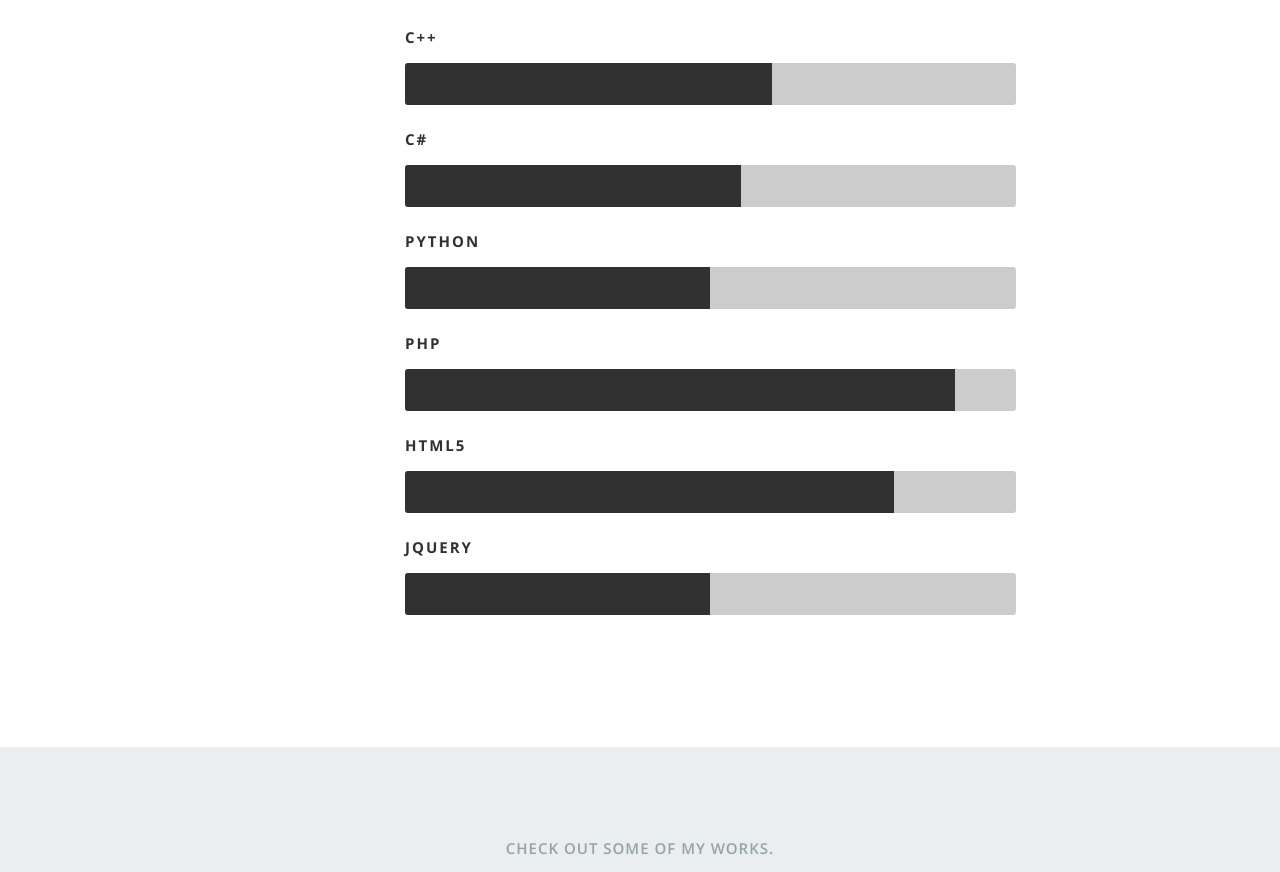
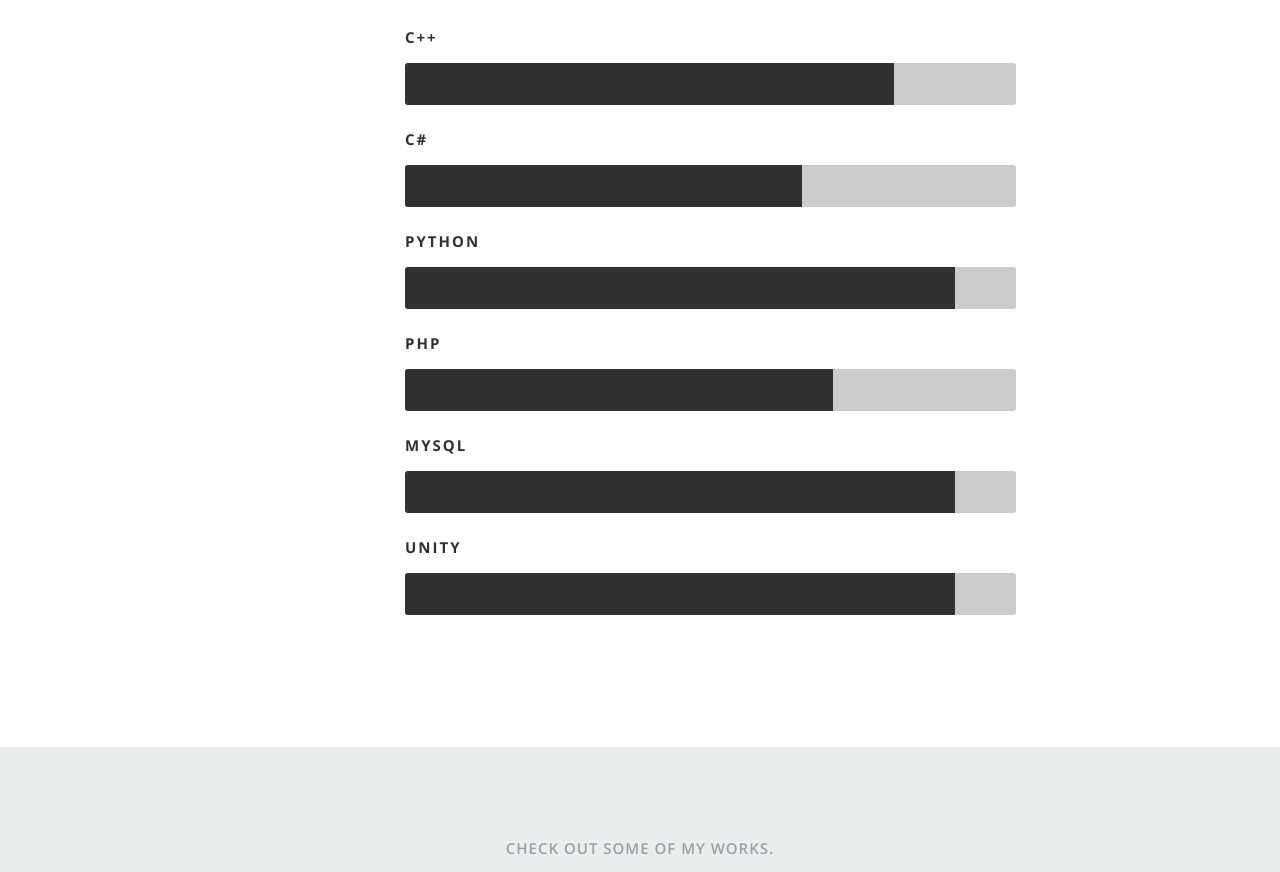
Before and after one commit to holderb5/holderb5.github.io, a plain HTML site: page index.html in a window 1280 px wide. Shown: the part 3025-3897 px from the top of the page. Drawn offline with nearby package versions, Linux system fonts and the light colour scheme.

Commit message:
CSS changes

```diff
--- a/css/default.css
+++ b/css/default.css
@@ -86,8 +86,6 @@ pre {
    white-space: pre-wrap;
    word-wrap: break-word;
 }
-
-blockquote, q { quotes: &#8220 &#8220; }
 
 blockquote:before, blockquote:after,
 q:before, q:after {
--- a/css/layout.css
+++ b/css/layout.css
@@ -52,7 +52,7 @@ header .banner {
    vertical-align: middle;
    margin: 0 auto;
    width: 85%;
-   padding-bottom: 30px;s
+   padding-bottom: 30px;
    text-align: center;
 }
 
@@ -325,35 +325,35 @@ ul#nav li.current a { color: #F06000; }
    border-radius: 3px 0 0 3px;
 }
 
-.photoshop {
-  	width: 60%;
-  	-moz-animation: photoshop 2s ease;
-  	-webkit-animation: photoshop 2s ease;
+.C-plus-plus {
+  	width: 80%;
+  	-moz-animation: C-plus-plus 2s ease;
+  	-webkit-animation: C-plus-plus 2s ease;
 }
-.illustrator {
-  	width: 55%;
-  	-moz-animation: illustrator 2s ease;
-  	-webkit-animation: illustrator 2s ease;
+.C-sharp {
+  	width: 65%;
+  	-moz-animation: C-sharp 2s ease;
+  	-webkit-animation: C-sharp 2s ease;
 }
-.wordpress {
-  	width: 50%;
-  	-moz-animation: wordpress 2s ease;
-  	-webkit-animation: wordpress 2s ease;
+.python{
+  	width: 90%;
+  	-moz-animation: python 2s ease;
+  	-webkit-animation: python 2s ease;
 }
-.css {
+.MYSQL {
   	width: 90%;
-  	-moz-animation: css 2s ease;
-  	-webkit-animation: css 2s ease;
+  	-moz-animation: MYSQL 2s ease;
+  	-webkit-animation: MYSQL 2s ease;
 }
-.html5 {
-  	width: 80%;
-  	-moz-animation: html5 2s ease;
-  	-webkit-animation: html5 2s ease;
+.PHP {
+  	width: 70%;
+  	-moz-animation: PHP 2s ease;
+  	-webkit-animation: PHP 2s ease;
 }
-.jquery {
-  	width: 50%;
-  	-moz-animation: jquery 2s ease;
-  	-webkit-animation: jquery 2s ease;
+.Unity {
+  	width: 90%;
+  	-moz-animation: Unity 2s ease;
+  	-webkit-animation: Unity 2s ease;
 }
 
 @-moz-keyframes photoshop {
--- a/index.html
+++ b/index.html
@@ -261,12 +261,12 @@
 				<div class="bars">
 
 				   <ul class="skills">
-					   <li><span class="bar-expand photoshop"></span><em>C++</em></li>
-                  <li><span class="bar-expand illustrator"></span><em>C#</em></li>
-						<li><span class="bar-expand wordpress"></span><em>Python</em></li>
-						<li><span class="bar-expand css"></span><em>PHP</em></li>
-						<li><span class="bar-expand html5"></span><em>HTML5</em></li>
-                  <li><span class="bar-expand jquery"></span><em>jQuery</em></li>
+					   <li><span class="bar-expand C-plus-plus"></span><em>C++</em></li>
+                  <li><span class="bar-expand C-sharp"></span><em>C#</em></li>
+						<li><span class="bar-expand python"></span><em>Python</em></li>
+						<li><span class="bar-expand PHP"></span><em>PHP</em></li>
+						<li><span class="bar-expand MYSQL"></span><em>MYSQL</em></li>
+                  <li><span class="bar-expand Unity"></span><em>Unity</em></li>
 					</ul>
 
 				</div><!-- end skill-bars -->
```
